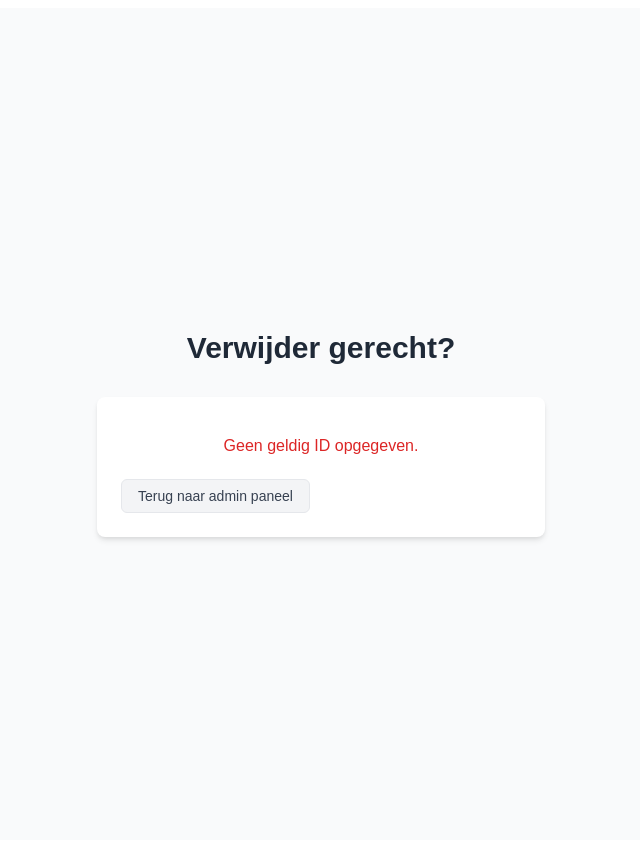
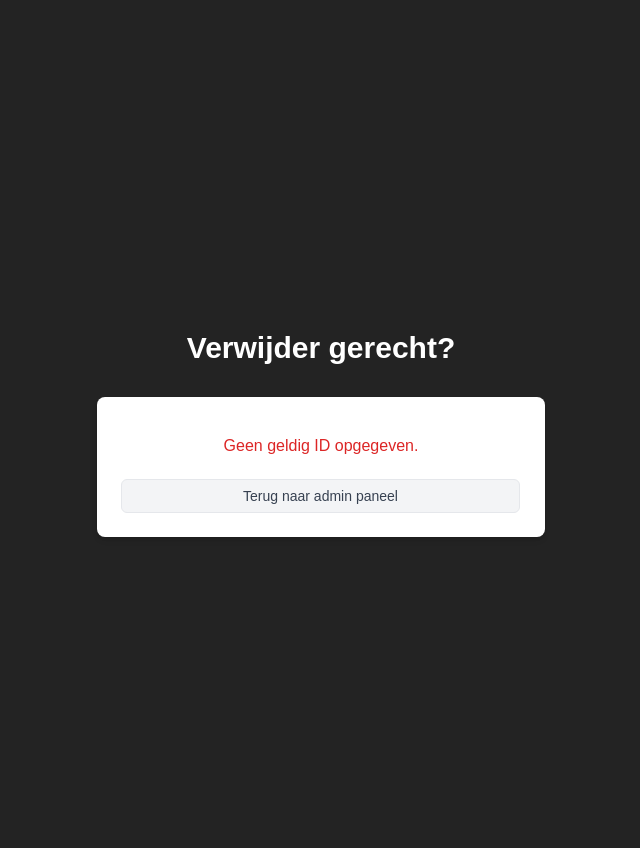
Before and after one commit to voidpacketdev/SynixSushiWeb, a PHP site: page /delete.php in a window 1280 px wide. Shown: the whole page, without its empty margins (319-959 px from the left). Run offline with PHP 8.4, Linux system fonts and the light colour scheme.

Commit message:
Improved the styling of delete.php

```diff
--- a/html/css/delete.css
+++ b/html/css/delete.css
@@ -1,7 +1,9 @@
-/* Main container styles */
-.delete-dish-container {
+body {
+    background-color: #232323;
+}
+.container {
     min-height: 100vh;
-    background-color: #f9fafb;
+    background-color: #232323;
     display: flex;
     align-items: center;
     justify-content: center;
@@ -18,7 +20,7 @@
     font-size: 1.875rem;
     font-weight: 700;
     text-align: center;
-    color: #1f2937;
+    color: white;
     margin-bottom: 2rem;
 }
 
@@ -92,6 +94,7 @@
     background-color: #f3f4f6;
     border: 1px solid #e5e7eb;
     color: #374151;
+    width: 365px;
 }
 
 .button-secondary:hover {
@@ -102,19 +105,3 @@
     opacity: 0.5;
     cursor: not-allowed;
 }
-
-/* For larger screens, show buttons side by side */
-@media (min-width: 640px) {
-    .button-container {
-        flex-direction: row;
-    }
-
-    .delete-form {
-        width: auto;
-    }
-
-    .button {
-        width: auto;
-        min-width: 120px;
-    }
-}
--- a/html/delete.php
+++ b/html/delete.php
@@ -55,7 +55,7 @@ if (isset($_GET['id'])) {
 </head>
 <body>
 
-<div class="delete-dish-container">
+<div class="container">
     <div class="content-wrapper">
         <h1 class="page-title">Verwijder gerecht?</h1>
 
```
